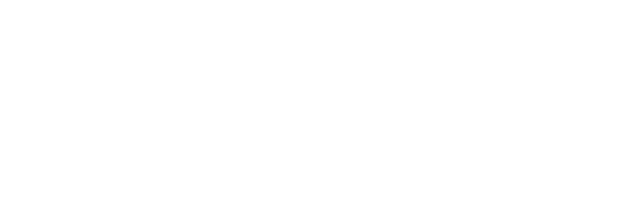
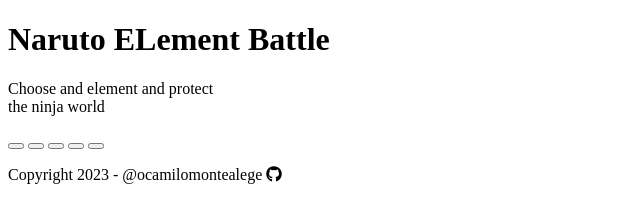
Before and after one commit to ocamilomontealegre/naruto-element-battle, a plain HTML site: page index.html in a window 1280 px wide. Shown: the whole page, without its empty margins (0-640 px from the left). Drawn offline with Linux system fonts and the light colour scheme.

Commit message:
Add content to index.html

```diff
--- a/index.html
+++ b/index.html
@@ -19,6 +19,61 @@
     ></script>
 </head>
 <body>
+  <div class="wrapper">
 
+    <!-- header -->
+    <header class="header">
+      <h1>Naruto ELement Battle</h1>
+    </header>
+
+    <!-- main -->
+    <main>
+      <div class="game">
+
+        <!-- game-message -->
+        <div class="game-message">
+          <p>
+            Choose and element and protect<br>
+            the ninja world
+          </p>
+        </div>
+
+        <!-- game-battle -->
+        <div class="game-battle">
+
+          <!-- player -->
+          <div class="player">
+            <div class="player-selection">
+            </div>
+            <p class="player-score"></p>
+          </div>
+
+          <!-- round-counter -->
+          <div class="round-counter"></div>
+
+          <!-- computer -->
+          <div class="computer">
+            <div class="computer-selection"></div>
+            <p class="computer-score"></p>
+          </div>
+        </div>
+
+        <!-- game-selection -->
+        <div class="game-selection">
+          <button class="selection"></button>
+          <button class="selection"></button>
+          <button class="selection"></button>
+          <button class="selection"></button>
+          <button class="selection"></button>
+        </div>
+
+      </div>
+    </main>
+
+    <!-- footer -->
+    <footer>
+      <p>Copyright 2023 - @ocamilomontealege <span class="fa-brands fa-github"></span></p>
+    </footer>
+  </div>
 </body>
 </html>
```
Also changed, not shown: favicon.png (added).
